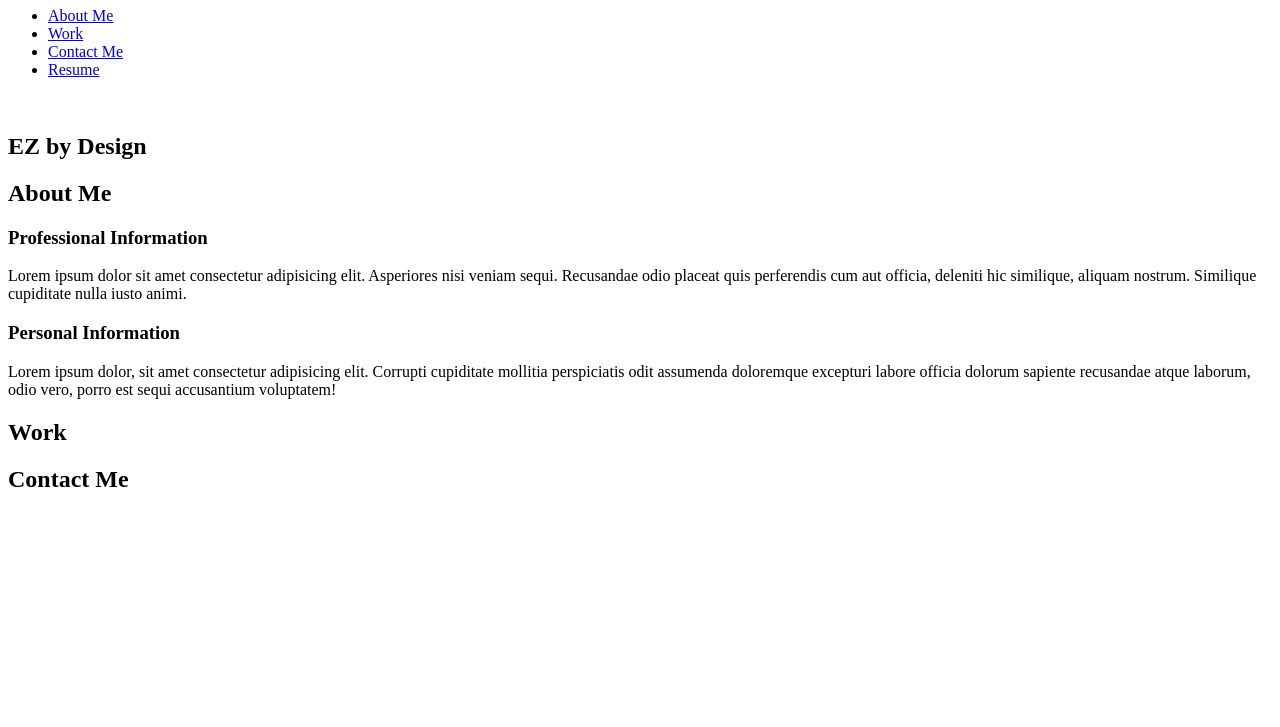
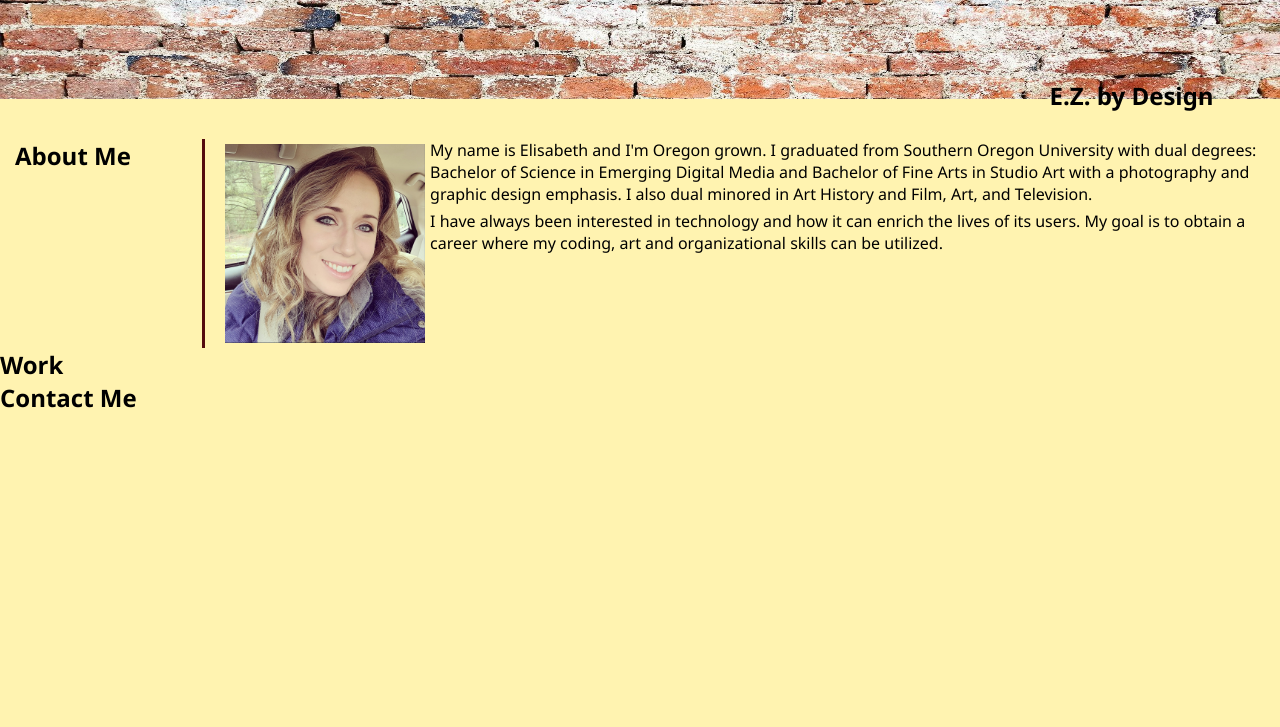
Before and after one commit to ezaiger/ezaiger-portfolio, a plain HTML site: page index.html in a window 1280 px wide. Shown: the part 73-800 px from the top of the page. Drawn offline with Linux system fonts and the light colour scheme.

Commit message:
header, hero and about me update

```diff
--- a/assets/css/style.css
+++ b/assets/css/style.css
@@ -0,0 +1,99 @@
+:root {
+    --primary-color: black;
+    --secondary-color: #540B0E;
+    --tertiary-color: #335C67;
+    --background-color: #fff3B0;
+}
+
+* {
+   font-family:'Segoe UI', Tahoma, Geneva, Verdana, sans-serif;
+   margin: 0;
+}
+
+body {
+    background-color: var(--background-color);
+}
+
+/* header styles */
+header {
+    background-color:#335C67;
+    display: flex;
+    padding-left: 15px;
+    color: white;
+}
+
+header h1 {
+    width: 50%;
+}
+
+header a {
+    text-decoration: none;
+    color:var(--secondary-color);
+    margin-right: 15px;
+    text-transform: uppercase;
+    font-weight: bold;
+}
+
+header nav {
+    display: flex;
+    width: 50%;
+    padding: 15px;
+    justify-content: flex-end;
+    align-items: center;
+}
+
+/* hero styles */
+.hero {
+   position: relative;
+}
+
+.hero img {
+    width: 100%;
+    height: 15vh;
+    position: absolute;
+    z-index: 1;
+}
+
+.hero div {
+    position: absolute;
+    color: black;
+    z-index: 2;
+    left: 82%;
+    top: 100px;
+}
+
+.hero img {
+    float: right;
+}
+
+.about-me {
+    margin-top: 160px;
+    display: flex;
+}
+
+.about-me h2 {
+    width: 15%;
+    padding-left: 15px;
+    border-right-color: #540B0E;
+    border-right-width: 3px;
+    border-right-style: solid;
+}
+
+.about-me div {
+    width: 85%;
+    padding-left: 15px;
+}
+
+.about-me img {
+    width: 25vh;
+    float: left;
+    padding: 5px;
+}
+
+.about-me p {
+    margin-bottom: 5px;
+}
+
+.work {
+    display: flex;
+}
--- a/index.html
+++ b/index.html
@@ -5,60 +5,71 @@
     <meta charset="UTF-8">
     <meta http-equiv="X-UA-Compatible" content="IE=edge">
     <meta name="viewport" content="width=device-width, initial-scale=1.0">
+    <link rel="stylesheet" href="./assets/css/style.css" />
     <title>EZaiger Portfolio</title>
 </head>
 
 <body>
     <!-- navigation -->
     <header>
-        <h1>
-            <a href="/">EZaiger Portfolio</a>
-        </h1>
+        <h1>E. Zaiger Portfolio</h1>
         <nav>
-            <ul>
-                <li><a href="#about-me">About Me</a>
-                </li>
-                <li><a href="#work">Work</a>
-                </li>
-                <li><a href="#contact-me">Contact Me</a>
-                </li>
-                <li><a href="#">Resume</a>
-                </li>
-            </ul>
+            <div>
+                <a href="#about-me">About Me</a>
+                <a href="#work">Work</a>
+                <a href="#contact-me">Contact</a>
+                <a href="#">Resume</a>
+            </div>
         </nav>
     </header>
     <!-- end navigation -->
 
-    <!-- hero/jumbotron -->
+    <!-- hero section -->
     <section class="hero">
-        <img src="" alt="" style="width: 100%";>
+        <img src="./assets/images/brick-wall.jpg" alt="brick background" ;>
         <div class="text-block">
-            <h2>EZ by Design</h2>
+            <h2>E.Z. by Design</h2>
         </div>
     </section>
+    <!-- end hero section -->
+
+    <!-- "about me" section -->
     <section class="about-me">
         <h2>About Me</h2>
-        <h3>
-            Professional Information
-        </h3>
+        <div>
+            <img src="./assets/images/20201218_122555.jpg">
             <p>
-                Lorem ipsum dolor sit amet consectetur adipisicing elit. Asperiores nisi veniam sequi. Recusandae odio placeat quis perferendis cum aut officia, deleniti hic similique, aliquam nostrum. Similique cupiditate nulla iusto animi.
+                My name is Elisabeth and I'm Oregon grown. I graduated from Southern Oregon University with dual degrees: Bachelor of Science in Emerging Digital Media and Bachelor of Fine Arts in Studio Art with a photography and graphic design emphasis. I also dual minored in Art History and Film, Art, and Television.
             </p>
-        <h3>
-            Personal Information
-        </h3>
             <p>
-                Lorem ipsum dolor, sit amet consectetur adipisicing elit. Corrupti cupiditate mollitia perspiciatis odit assumenda doloremque excepturi labore officia dolorum sapiente recusandae atque laborum, odio vero, porro est sequi accusantium voluptatem!
+                I have always been interested in technology and how it can enrich the lives of its users. My goal is to obtain a career where my coding, art and organizational skills can be utilized.
             </p>
+        </div>
     </section>
 
+    <!-- "work" section -->
     <section class="work">
         <h2>Work</h2>
+        <div>
+            <img src="" alt="">
+            <img src="" alt="">
+            <img src="" alt="">
+            <img src="" alt="">
+        </div>
     </section>
+    <!-- end "work" section -->
 
+    <!-- "contact" section -->
     <section class="contact-me">
         <h2>Contact Me</h2>
     </section>
+    <!-- end "contact" section-->
+
+    <!-- footer -->
+    <footer>
+
+    </footer>
+    <!-- end footer -->
 </body>
 
 </html>
```
Also changed, not shown: assets/images/20201218_122555.jpg (added), assets/images/brick-wall.jpg (added), assets/images/tiles-shapes-g2313efd8a_1920.jpg (added).
